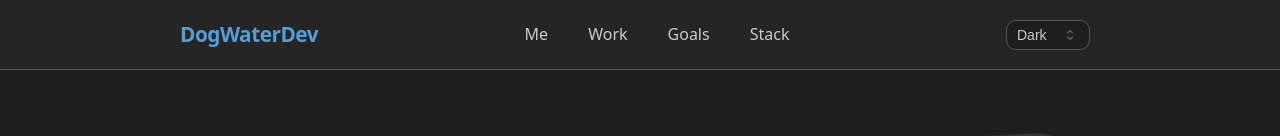
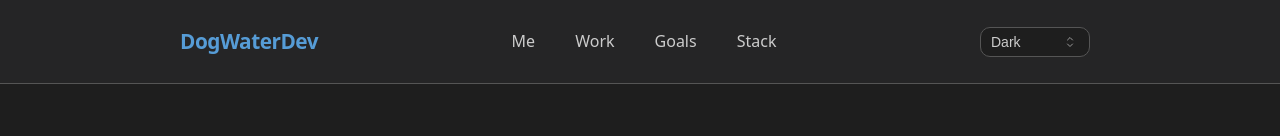
Before and after one commit to Michaelninder/DogWaterDev.de, a plain HTML site: page index.html in a window 1280 px wide. Shown: the top 136 px of the page. Drawn offline with Linux system fonts and the light colour scheme; grey boxes are pictures that could not be loaded.

Commit message:
feat: Enhance header(nav) height (also with .scrolled and transitions ...) | Add 4 additional(test) Themes ...

```diff
--- a/assets/css/style.css
+++ b/assets/css/style.css
@@ -46,6 +46,50 @@
     --selection: #bb6d00;
 }
 
+[data-theme="cyberpunk"] {
+    --bg-1: #0d0221;
+    --bg-2: #241734;
+    --bg-3: #2e1c47;
+    --fg-1: #00fff2;
+    --fg-2: #b19cd9;
+    --accent: #ff00ff;
+    --border: #3d2b56;
+    --selection: #ff00ff44;
+}
+
+[data-theme="forest"] {
+    --bg-1: #1b2621;
+    --bg-2: #23312b;
+    --bg-3: #2d3f37;
+    --fg-1: #e8f5e9;
+    --fg-2: #a5d6a7;
+    --accent: #81c784;
+    --border: #3e5148;
+    --selection: #4caf5044;
+}
+
+[data-theme="nord"] {
+    --bg-1: #2e3440;
+    --bg-2: #3b4252;
+    --bg-3: #434c5e;
+    --fg-1: #eceff4;
+    --fg-2: #d8dee9;
+    --accent: #88c0d0;
+    --border: #4c566a;
+    --selection: #5e81ac;
+}
+
+[data-theme="midnight"] {
+    --bg-1: #000000;
+    --bg-2: #121212;
+    --bg-3: #1e1e1e;
+    --fg-1: #ffffff;
+    --fg-2: #a0a0a0;
+    --accent: #bb86fc;
+    --border: #333333;
+    --selection: #3700b3;
+}
+
 *,
 *::before,
 *::after {
@@ -66,16 +110,16 @@ main {
     max-width: 960px;
     margin: 0 auto;
     padding: 40px 20px;
-    padding-top: calc(var(--header-height) + 20px);
+    padding-top: calc(var(--header-height) * 1.2 + 20px);
 }
 
 header.site-header {
     background-color: var(--bg-2);
     border-bottom: 1px solid var(--border);
-    height: var(--header-height);
+    height: calc(var(--header-height) * 1.2);
     width: 100%;
     z-index: 1000;
-    transition: all 0.3s ease;
+    transition: all 0.3s ease, height .35s cubic-bezier(.17,.67,1,1.1);
     position: fixed;
     top: 0;
     left: 0;
@@ -84,10 +128,12 @@ header.site-header {
 }
 
 body.scrolled header.site-header {
+    height: var(--header-height);
     box-shadow: 0 4px 20px rgba(0, 0, 0, 0.15);
     background-color: rgb(from var(--bg-2) r g b / 0.85);
     backdrop-filter: blur(12px);
     border-bottom-color: transparent;
+    transition: height .26s cubic-bezier(.17,.67,1,1.75);
 }
 
 .nav-container {
--- a/index.html
+++ b/index.html
@@ -53,6 +53,10 @@
             <option value="dark" selected>Dark</option>
             <option value="ocean">Ocean</option>
             <option value="desert">Desert</option>
+            <option value="cyberpunk">Cyberpunk</option>
+            <option value="forest">Forest</option>
+            <option value="nord">Nord</option>
+            <option value="midnight">Midnight</option>
           </select>
         </div>
       </nav>
```
